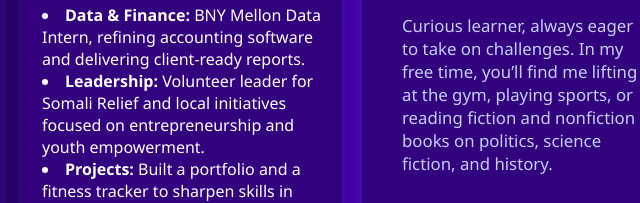
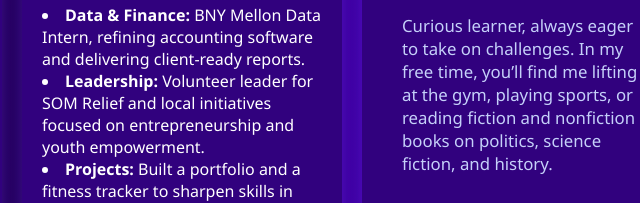
Before and after one commit to KhalidSAhmed02/khalid-portfolio, a plain HTML site: page index.html in a window 1280 px wide. Shown: the part 633-836 px from the top of the page, 458-1098 px from the left. Drawn offline with Linux system fonts and the light colour scheme.

Commit message:
index.html
change somali to som

```diff
--- a/index.html
+++ b/index.html
@@ -395,7 +395,7 @@ a.button:hover {
       <h3>Experience</h3>
       <ul>
         <li><strong>Data & Finance:</strong> BNY Mellon Data Intern, refining accounting software and delivering client-ready reports.</li>
-        <li><strong>Leadership:</strong> Volunteer leader for Somali Relief and local initiatives focused on entrepreneurship and youth empowerment.</li>
+        <li><strong>Leadership:</strong> Volunteer leader for SOM Relief and local initiatives focused on entrepreneurship and youth empowerment.</li>
         <li><strong>Projects:</strong> Built a portfolio and a fitness tracker to sharpen skills in web development, data, and communication.</li>
       </ul>
     </div>
```
